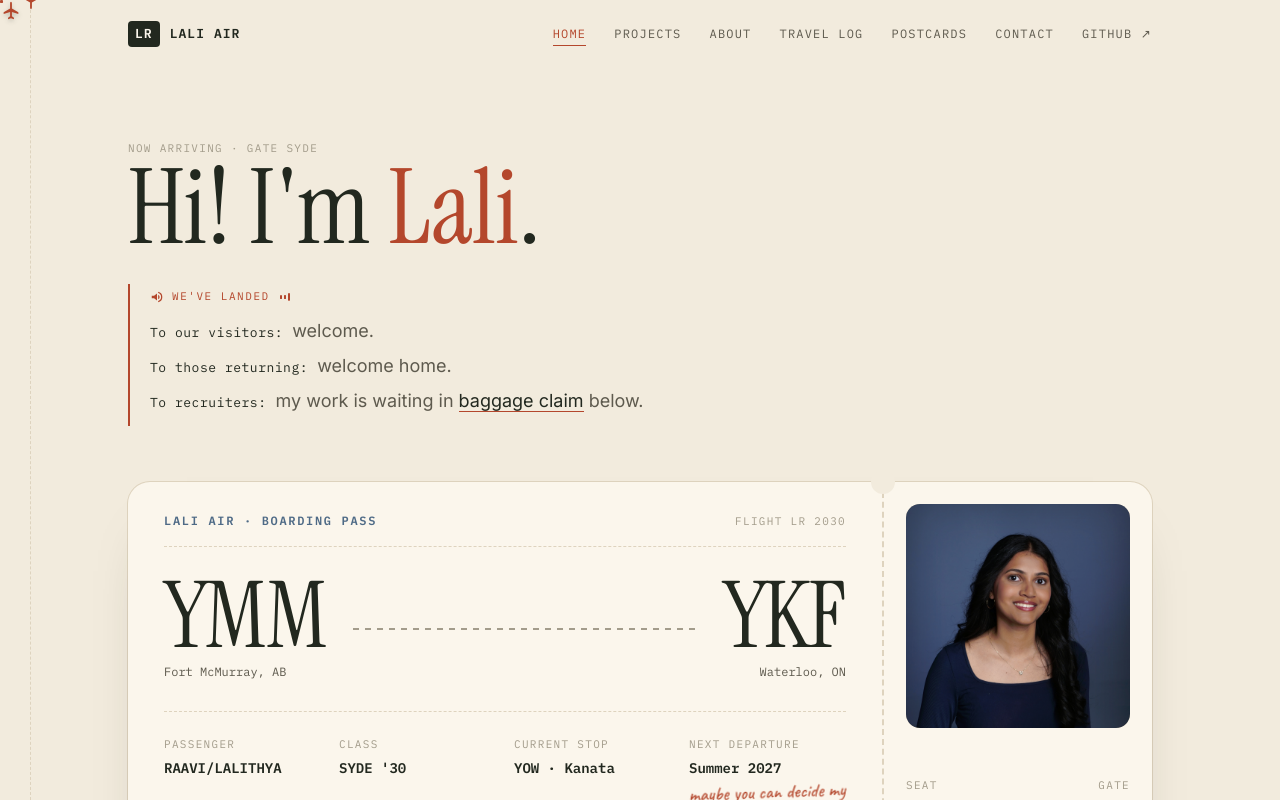
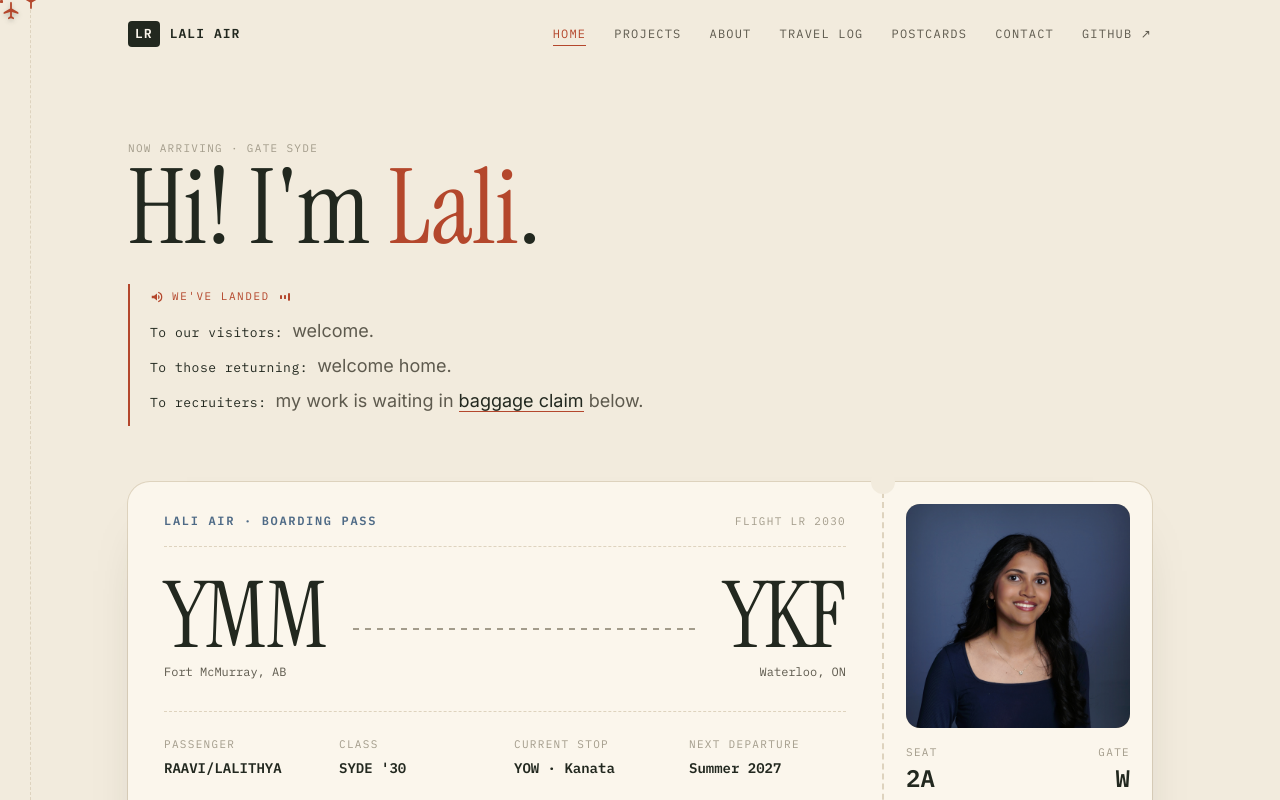
Before and after one commit to lalithyaraavi/lalithya-website, a Next.js app: page / in a window 1280 px wide. Shown: the top 800 px of the page. Built offline with nearby package versions, Linux system fonts and the light colour scheme.

Commit message:
Remove next-destination note from boarding pass

```diff
--- a/src/app/page.tsx
+++ b/src/app/page.tsx
@@ -59,7 +59,7 @@ export default function Home() {
                 <div><span className="la-mono">Passenger</span><b>RAAVI/LALITHYA</b></div>
                 <div><span className="la-mono">Class</span><b>SYDE &apos;30</b></div>
                 <div><span className="la-mono">Current stop</span><b>YOW · Kanata</b></div>
-                <div><span className="la-mono">Next departure</span><b>Summer 2027</b><a href="#contact" className="la-scribble">maybe you can decide my next destination 😉</a></div>
+                <div><span className="la-mono">Next departure</span><b>Summer 2027</b></div>
               </div>
               <a href="#about" className="la-cta">Learn more about me ↓</a>
             </div>
```
